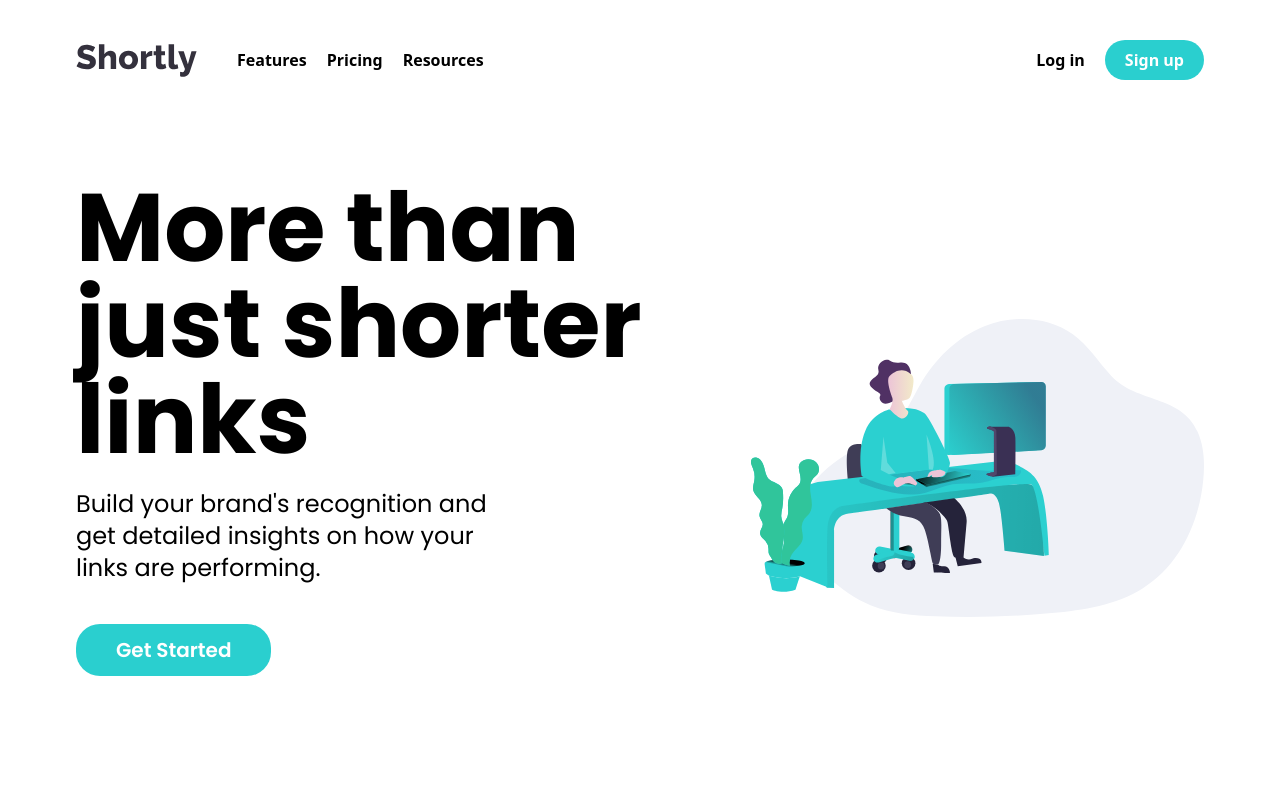
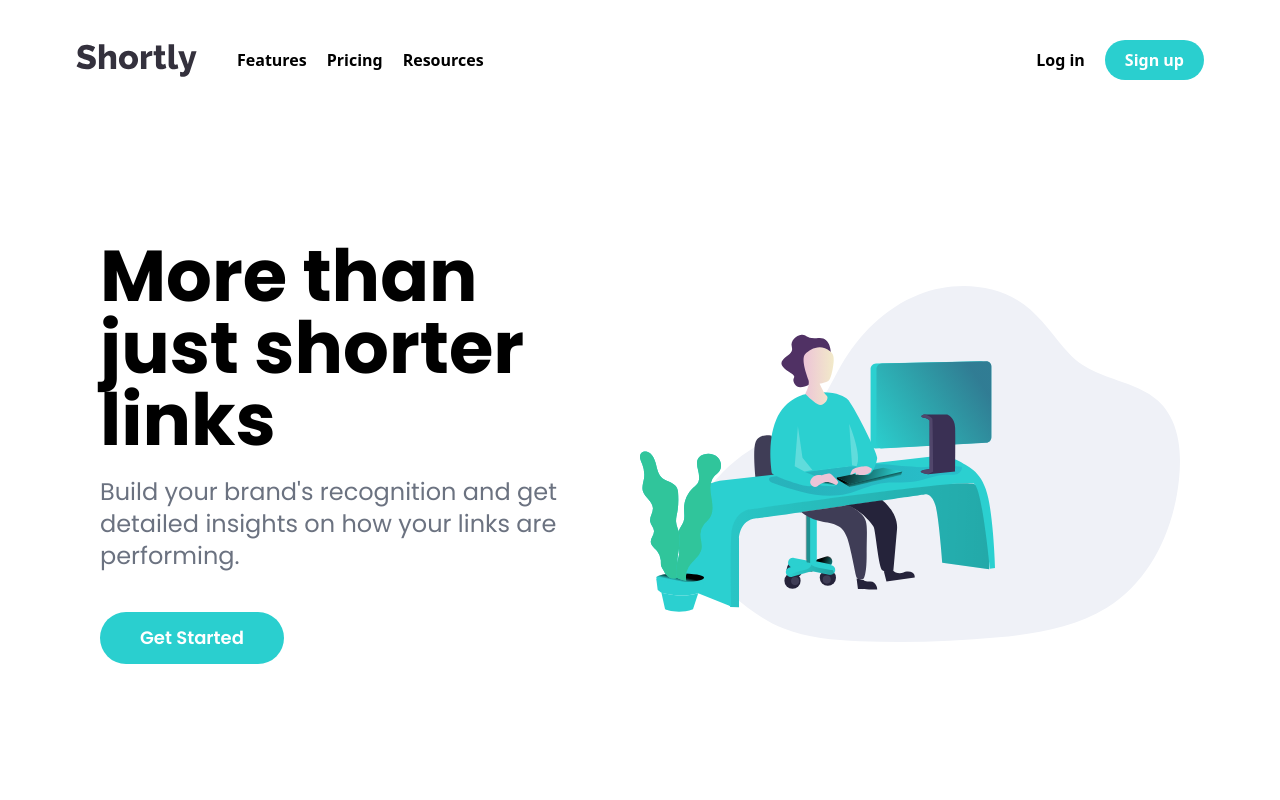
Before and after one commit to dineshsutihar/URL-shortening-Frontend, a React (Vite) app: page / in a window 1280 px wide. Shown: the top 800 px of the page. Built offline with nearby package versions, Linux system fonts and the light colour scheme.

Commit message:
Fixes the image issue of the home page for all the break points

```diff
--- a/src/components/Home.tsx
+++ b/src/components/Home.tsx
@@ -1,14 +1,18 @@
 export default function Home() {
 
     return (
-        <div id="landing" className="flex flex-nowrap flex-col-reverse justify-end mt-10 md:flex-row md:justify-between md:items-center md:mt-25 lg:h-[80vh] font-poppins">
-            <div id="left-landing" className="mt-14 text-center md:text-left">
-                <h1 className="text-5xl xl:text-8xl md:text-4xl font-bold ">More than just shorter links</h1>
-                <p className="mt-5 text-xl md:text-2xl md:w-4/6">Build your brand's recognition and get detailed insights on how your links are performing.</p>
-                <button className="rounded-3xl w-1/2 max-w-fit min-w-fit py-3 mt-10 mb-20 text-xl font-semibold text-white bg-[hsl(180,66%,49%)] md:mt-10 px-10 text-nowrap">Get Started</button>
+        <div id="landing" className="flex flex-nowrap flex-col-reverse justify-end px-6 mt-10 md:flex-row md:justify-between md:items-center md:mt-16 lg:h-[80vh] font-poppins">
+            <div id="left-landing" className="mt-14 text-center md:text-left md:flex-1 md:pr-8">
+            <h1 className="text-4xl font-bold leading-tight sm:text-5xl md:text-5xl lg:text-6xl xl:text-7xl">More than just shorter links</h1>
+            <p className="mt-5 text-lg text-gray-500 sm:text-xl md:text-2xl md:max-w-[90%]">Build your brand's recognition and get detailed insights on how your links are performing.</p>
+            <button className="rounded-full px-10 py-3 mt-8 mb-20 text-lg font-semibold text-white transition-colors duration-300 bg-[hsl(180,66%,49%)] hover:bg-[hsl(180,66%,60%)] md:mt-10">Get Started</button>
             </div>
-            <div id="right-landing" className="mt-14 object-cover  md:w-4/5">
-                <img src="./public/images/illustration-working.svg" alt="Working Illustration" />
+            <div id="right-landing" className="md:flex-1 lg:flex-none lg:w-1/2">
+            <img
+            src="/images/illustration-working.svg"
+            alt="Working Illustration"
+            className="w-full object-cover md:max-w-none md:w-[120%] lg:w-full"
+            />
             </div>
         </div>
     )
```
